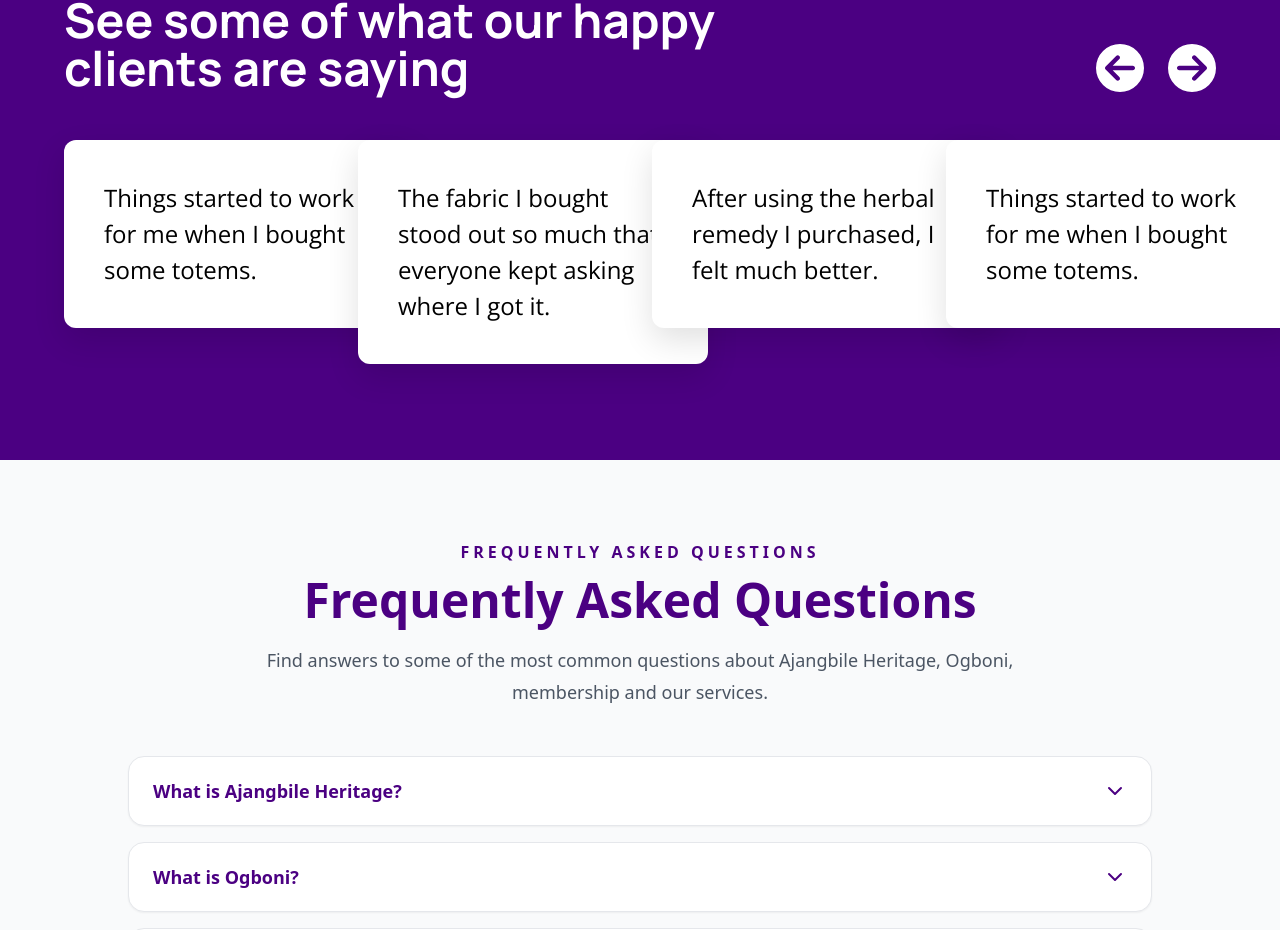
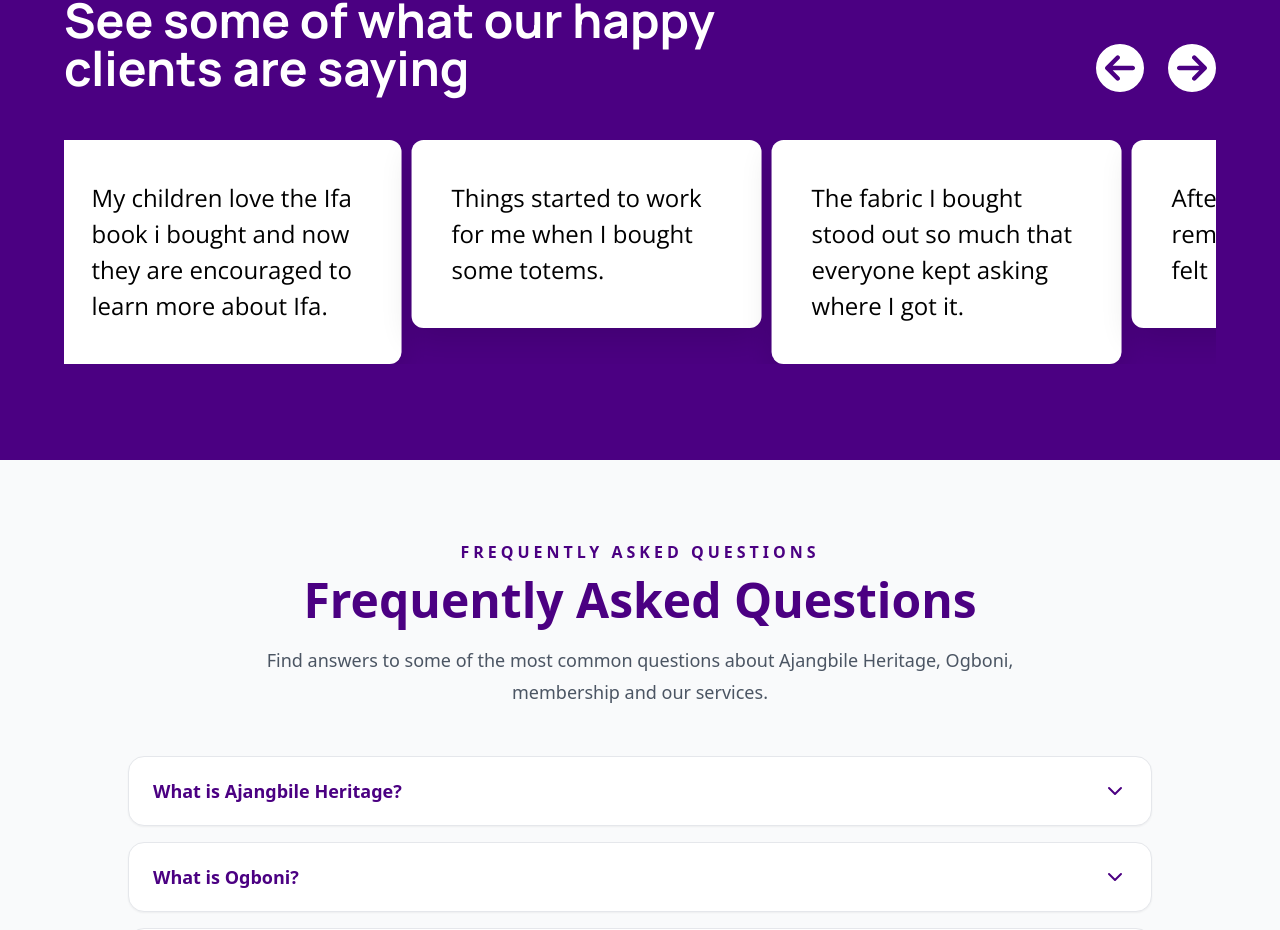
Before and after one commit to okanranajangbile28/Ajangbile, a React (Vite) app in the folder frontend/: page / in a window 1280 px wide. Shown: the part 4119-5049 px from the top of the page. Built offline with nearby package versions, Linux system fonts and the light colour scheme; no server answers; a web font is replaced by a local one.

Commit message:
Fix testimonial card spacing

```diff
--- a/frontend/src/components/home/Testimonials.tsx
+++ b/frontend/src/components/home/Testimonials.tsx
@@ -15,49 +15,150 @@
         </div>
 
         <div className="hidden md:flex gap-6 text-5xl">
-          <button>
+          <button type="button">
             <FaCircleArrowLeft color="white" />
           </button>
 
-          <button>
+          <button type="button">
             <FaCircleArrowRight color="white" />
           </button>
         </div>
       </div>
 
-      {/* Cards */}
-      <div
-        className="
-          grid
-          gap-6
-          sm:grid-cols-2
-          xl:grid-cols-4
-        "
-      >
-        <TestimonialsBlock
-          name="Firstname Lastname"
-          position="Position"
-          quote="Things started to work for me when I bought some totems."
-        />
+      {/* Testimonials Carousel */}
+      <div className="relative w-full overflow-hidden">
+        <div className="testimonial-track">
+          {/* FIRST SET */}
+          <div className="testimonial-group">
+            <div className="testimonial-card">
+              <TestimonialsBlock
+                name="Firstname Lastname"
+                position="Position"
+                quote="Things started to work for me when I bought some totems."
+              />
+            </div>
 
-        <TestimonialsBlock
-          name="Firstname Lastname"
-          position="Position"
-          quote="The fabric I bought stood out so much that everyone kept asking where I got it."
-        />
+            <div className="testimonial-card">
+              <TestimonialsBlock
+                name="Firstname Lastname"
+                position="Position"
+                quote="The fabric I bought stood out so much that everyone kept asking where I got it."
+              />
+            </div>
 
-        <TestimonialsBlock
-          name="Firstname Lastname"
-          position="Position"
-          quote="After using the herbal remedy I purchased, I felt much better."
-        />
+            <div className="testimonial-card">
+              <TestimonialsBlock
+                name="Firstname Lastname"
+                position="Position"
+                quote="After using the herbal remedy I purchased, I felt much better."
+              />
+            </div>
 
-        <TestimonialsBlock
-          name="Firstname Lastname"
-          position="Position"
-          quote="Things started to work for me when I bought some totems."
-        />
+            <div className="testimonial-card">
+              <TestimonialsBlock
+                name="Firstname Lastname"
+                position="Position"
+                quote="My children love the Ifa book i bought and now they are encouraged to learn more about Ifa."
+              />
+            </div>
+          </div>
+
+          {/* DUPLICATE SET FOR SEAMLESS LOOP */}
+          <div
+            className="testimonial-group testimonial-group-duplicate"
+            aria-hidden="true"
+          >
+            <div className="testimonial-card">
+              <TestimonialsBlock
+                name="Firstname Lastname"
+                position="Position"
+                quote="Things started to work for me when I bought some totems."
+              />
+            </div>
+
+            <div className="testimonial-card">
+              <TestimonialsBlock
+                name="Firstname Lastname"
+                position="Position"
+                quote="The fabric I bought stood out so much that everyone kept asking where I got it."
+              />
+            </div>
+
+            <div className="testimonial-card">
+              <TestimonialsBlock
+                name="Firstname Lastname"
+                position="Position"
+                quote="After using the herbal remedy I purchased, I felt much better."
+              />
+            </div>
+
+            <div className="testimonial-card">
+              <TestimonialsBlock
+                name="Firstname Lastname"
+                position="Position"
+                quote="My children love the Ifa book i bought and now they are encouraged to learn more about Ifa."
+              />
+            </div>
+          </div>
+        </div>
       </div>
+
+      {/* Carousel Animation */}
+      <style>{`
+        .testimonial-track {
+          display: flex;
+          width: max-content;
+          animation: testimonialMove 30s linear infinite;
+        }
+
+        .testimonial-group {
+          display: flex;
+          gap: 40px;
+          flex-shrink: 0;
+        }
+
+        /* Space between the end of one set and the beginning of the next set */
+        .testimonial-group-duplicate {
+          margin-left: 40px;
+        }
+
+        .testimonial-card {
+          width: 320px;
+          flex-shrink: 0;
+        }
+
+        .testimonial-track:hover {
+          animation-play-state: paused;
+        }
+
+        @keyframes testimonialMove {
+          from {
+            transform: translateX(-50%);
+          }
+
+          to {
+            transform: translateX(0);
+          }
+        }
+
+        @media (max-width: 640px) {
+          .testimonial-card {
+            width: 280px;
+          }
+
+          .testimonial-group {
+            gap: 28px;
+          }
+
+          .testimonial-group-duplicate {
+            margin-left: 28px;
+          }
+
+          .testimonial-track {
+            animation-duration: 24s;
+          }
+        }
+      `}</style>
     </section>
   );
 };
```
